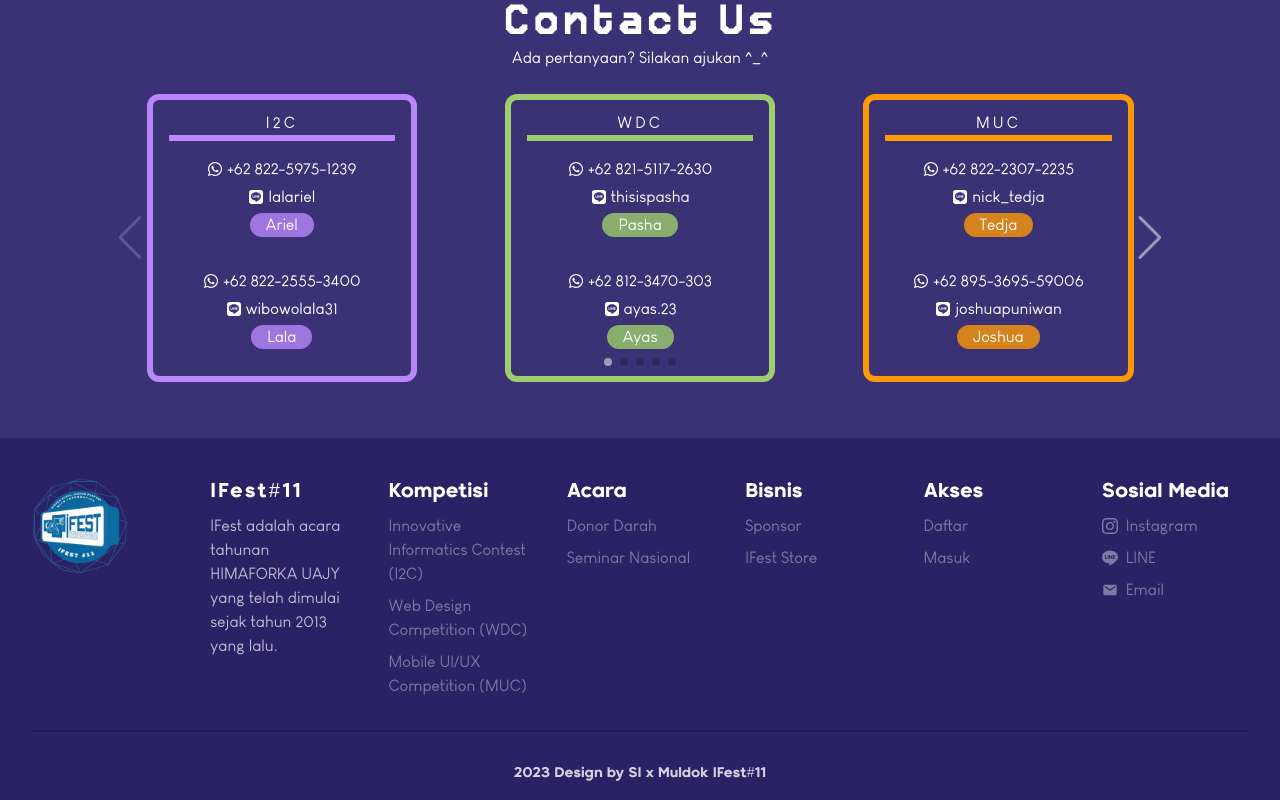
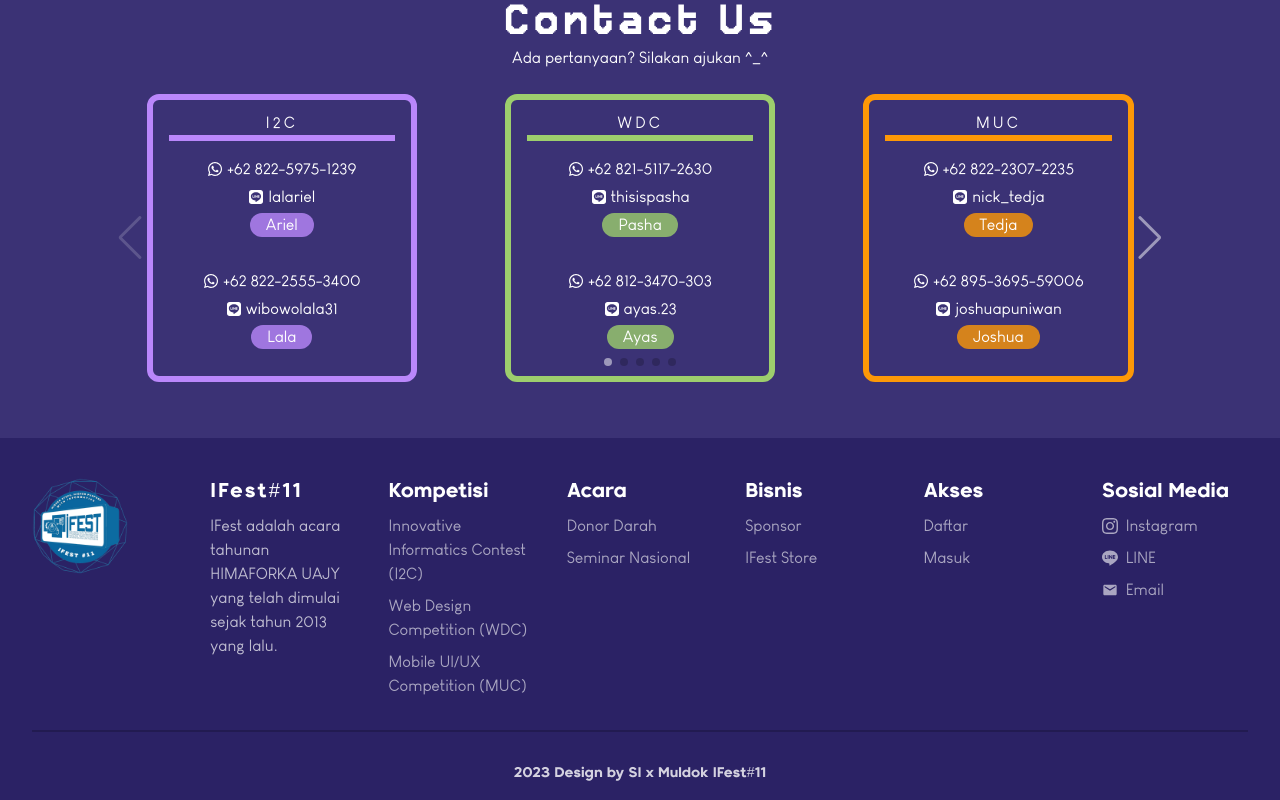
Before and after one commit to HIMAFORKA-UAJY/ifest.uajy.ac.id, a Next.js app: page / in a window 1280 px wide. Shown: the part 5979-6779 px from the top of the page. Built offline with nearby package versions, Linux system fonts and the light colour scheme.

Commit message:
fix visibility on footer

```diff
--- a/src/components/Footer.tsx
+++ b/src/components/Footer.tsx
@@ -49,7 +49,7 @@
               {nav.data.map((item, index) => {
                 return nav.name === "Akses" ? (
                   <Link
-                    className="flex w-fit items-center gap-2 font-louisgeorgecafe opacity-40 transition ease-in-out hover:translate-x-2 hover:opacity-90"
+                    className="flex w-fit items-center gap-2 font-louisgeorgecafe opacity-60 transition ease-in-out hover:translate-x-2 hover:opacity-90"
                     href={`https://ifest.uajy.ac.id${item.link}`}
                     key={index}
                     rel="noreferrer"
@@ -59,7 +59,7 @@
                   </Link>
                 ) : (
                   <Link
-                    className="flex w-fit items-center gap-2 font-louisgeorgecafe opacity-40 transition ease-in-out hover:translate-x-2 hover:opacity-90"
+                    className="flex w-fit items-center gap-2 font-louisgeorgecafe opacity-60 transition ease-in-out hover:translate-x-2 hover:opacity-90"
                     href={item.link}
                     key={index}
                   >
```
